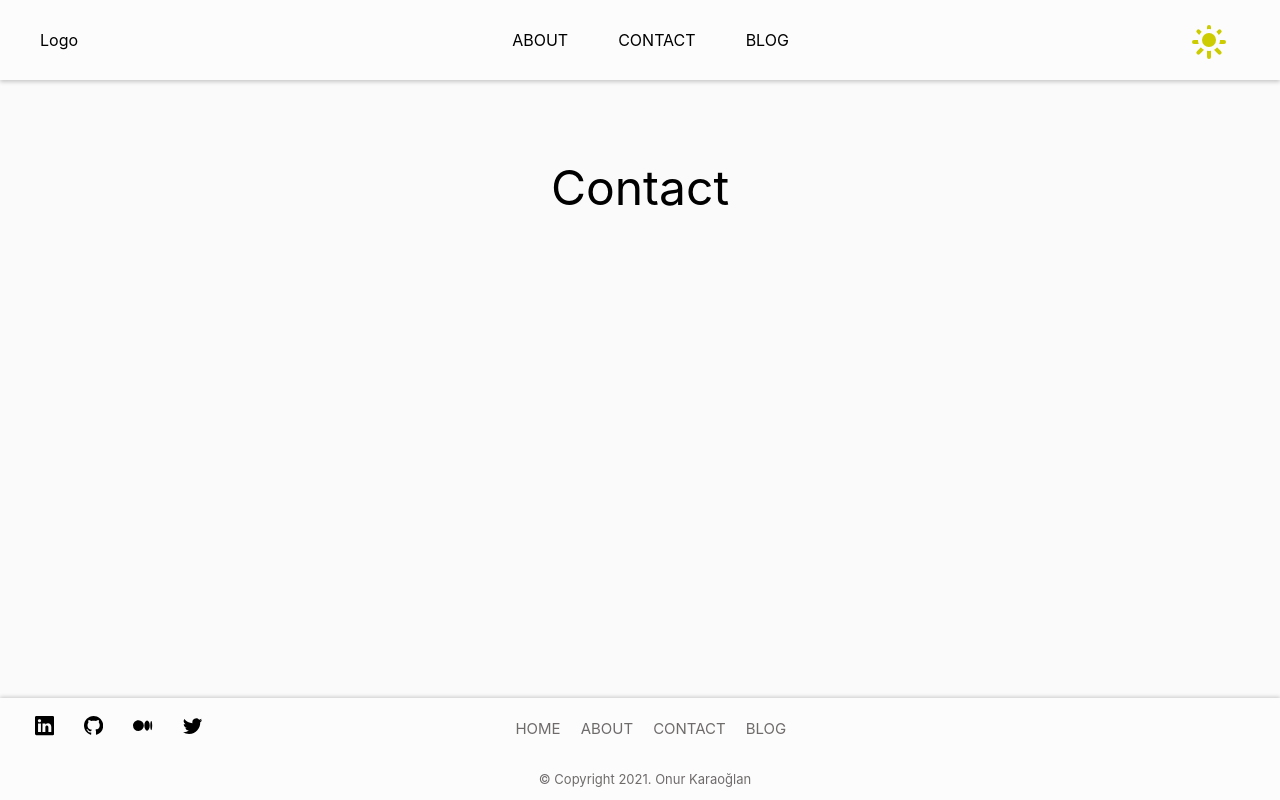
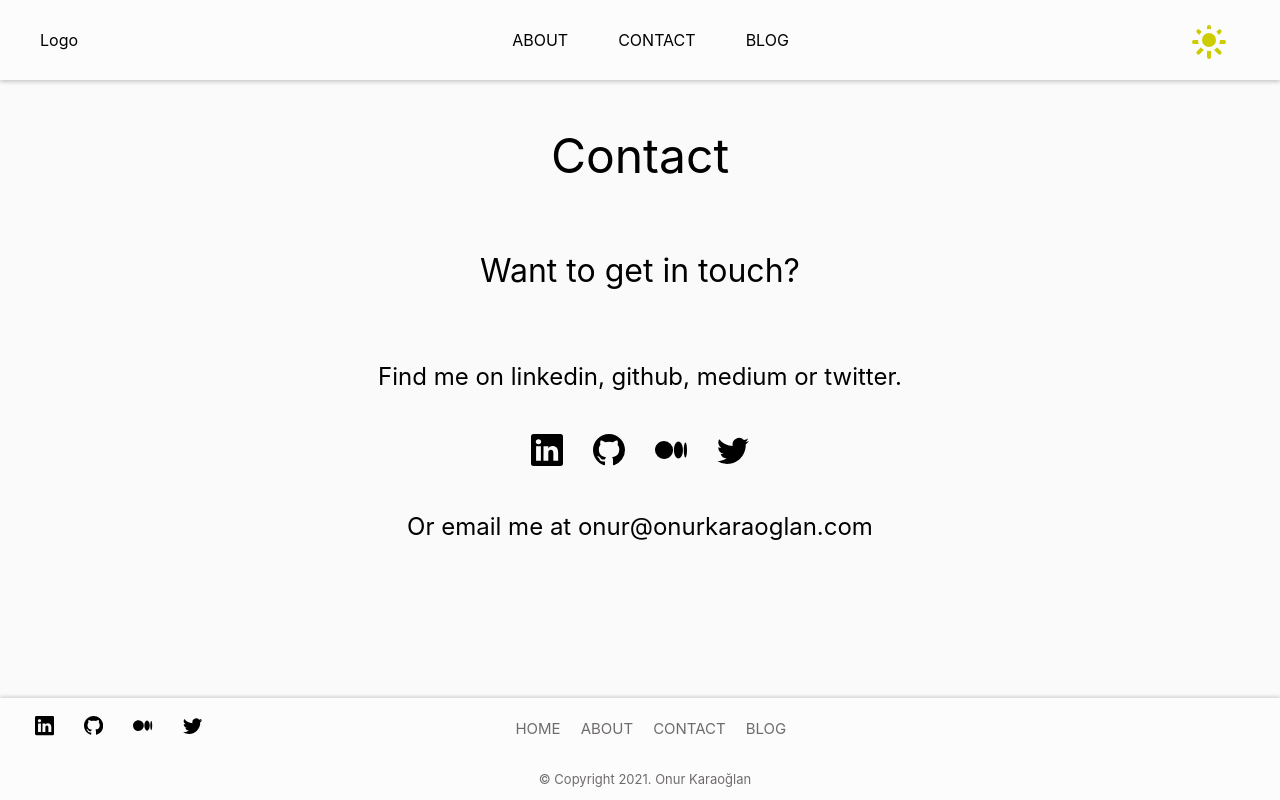
Before and after one commit to onurkaraoglan/next-contentful-blog, a Next.js app: page /contact in a window 1280 px wide. Built offline with nearby package versions, Linux system fonts and the light colour scheme.

Commit message:
some content added

```diff
--- a/pages/blog.js
+++ b/pages/blog.js
@@ -7,7 +7,7 @@ import { fetchEntries, fetchTags } from "./api/post";
 export default function Blog({ posts, tags }) {
   return (
     <Layout>
-      <div className={styles.container}>
+      <div className={styles.blogcontainer}>
         <Head>
           <title>Onur - Blog</title>
           <meta name="description" content="Generated by create next app" />
--- a/pages/contact.js
+++ b/pages/contact.js
@@ -1,6 +1,7 @@
 import Head from "next/head";
 import Layout from "../components/layout";
 import styles from "../styles/Home.module.css";
+import { Linkedin, Medium, Twitter, Github } from "react-bootstrap-icons";
 
 export default function Contact() {
   return (
@@ -11,6 +12,53 @@ export default function Contact() {
           <meta name="description" content="Generated by create next app" />
         </Head>
         <p className={styles.title}>Contact</p>
+        <p className={styles.contenttitle}>Want to get in touch?</p>
+        <p className={styles.description}>
+          Find me on linkedin, github, medium or twitter.
+        </p>
+        <div className="icons">
+          <ul className="footerul">
+            <li className="footerli">
+              <a
+                href="https://www.linkedin.com/in/onurkaraoglan/?locale=en_US"
+                target="_blank"
+                rel="noopener noreferrer"
+              >
+                <Linkedin className="bigicon" />
+              </a>
+            </li>
+            <li className="footerli">
+              <a
+                href="https://github.com/onurkaraoglan"
+                target="_blank"
+                rel="noopener noreferrer"
+              >
+                <Github className="bigicon" />
+              </a>
+            </li>
+            <li className="footerli">
+              <a
+                href="https://medium.com/@onurkaraoglan"
+                target="_blank"
+                rel="noopener noreferrer"
+              >
+                <Medium className="bigicon" />
+              </a>
+            </li>
+            <li className="footerli">
+              <a
+                href="https://twitter.com/onurkaraoglan"
+                target="_blank"
+                rel="noopener noreferrer"
+              >
+                <Twitter className="bigicon" />
+              </a>
+            </li>
+          </ul>
+        </div>
+        <p className={styles.description}>
+          Or email me at onur@onurkaraoglan.com
+        </p>
       </div>
     </Layout>
   );
--- a/pages/post/[id].js
+++ b/pages/post/[id].js
@@ -17,7 +17,7 @@ export default function Post({ post }) {
   console.log(tags);
   return (
     <Layout>
-      <div className={styles.blogcontainer}>
+      <div className={styles.container}>
         <Head>
           <title>Onur - Blog - {post.fields?.title}</title>
           <meta name="description" content="Generated by create next app" />
--- a/styles/Home.module.css
+++ b/styles/Home.module.css
@@ -1,9 +1,9 @@
 .container {
-  padding: 1rem 20vw;
+  padding: 1rem 30vw;
 }
 
 .blogcontainer {
-  padding: 1rem 30vw;
+  padding: 1rem 20vw;
 }
 
 .main {
@@ -44,17 +44,29 @@
 }
 
 .title {
-  margin: 4rem 0 0 0;
+  margin: 2rem 0;
   line-height: 1.15;
   font-size: 3rem;
 }
 
 .title,
-.description {
+.description,
+.contenttitle {
   text-align: center;
 }
 
 .description {
+  line-height: 1.5;
+  font-size: 1.5rem;
+}
+
+.contenttitle {
+  margin: 4rem 0;
+  line-height: 1.5;
+  font-size: 2rem;
+}
+
+.content {
   line-height: 1.5;
   font-size: 1.5rem;
 }
@@ -256,11 +268,11 @@
 
 @media (max-width: 1400px) {
   .container {
-    padding: 1rem 15vw;
+    padding: 1rem 20vw;
   }
 
   .blogcontainer {
-    padding: 1rem 20vw;
+    padding: 1rem 15vw;
   }
 
   .tags {
@@ -271,11 +283,11 @@
 
 @media (max-width: 900px) {
   .container {
-    padding: 1rem 8vw;
+    padding: 1rem 10vw;
   }
 
   .blogcontainer {
-    padding: 1rem 10vw;
+    padding: 1rem 8vw;
   }
 }
 
--- a/styles/footer.css
+++ b/styles/footer.css
@@ -49,10 +49,6 @@ ul.footerul {
   transform: scale(1.2);
 }
 
-.footericon svg:hover {
-  color: #0e4b7f;
-}
-
 ul.link {
   display: flex;
   flex-wrap: wrap;
@@ -97,6 +93,11 @@ ul.link {
   height: 1.2em;
 }
 
+.bigicon {
+  width: 2em;
+  height: 2em;
+}
+
 @media screen and (max-width: 900px) {
   ul.link {
     display: inline-flex;
```
Also changed, not shown: pages/about.js (+15 -1 lines), pages/index.js (+9 -3 lines).
